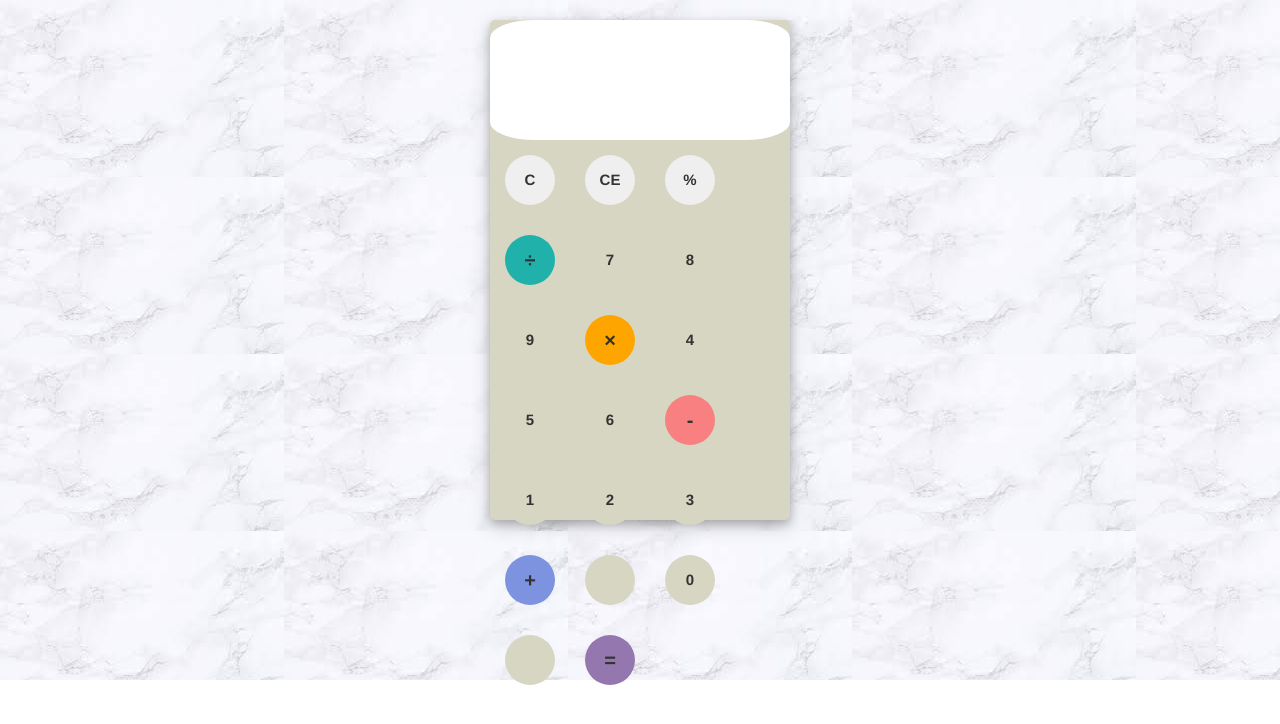
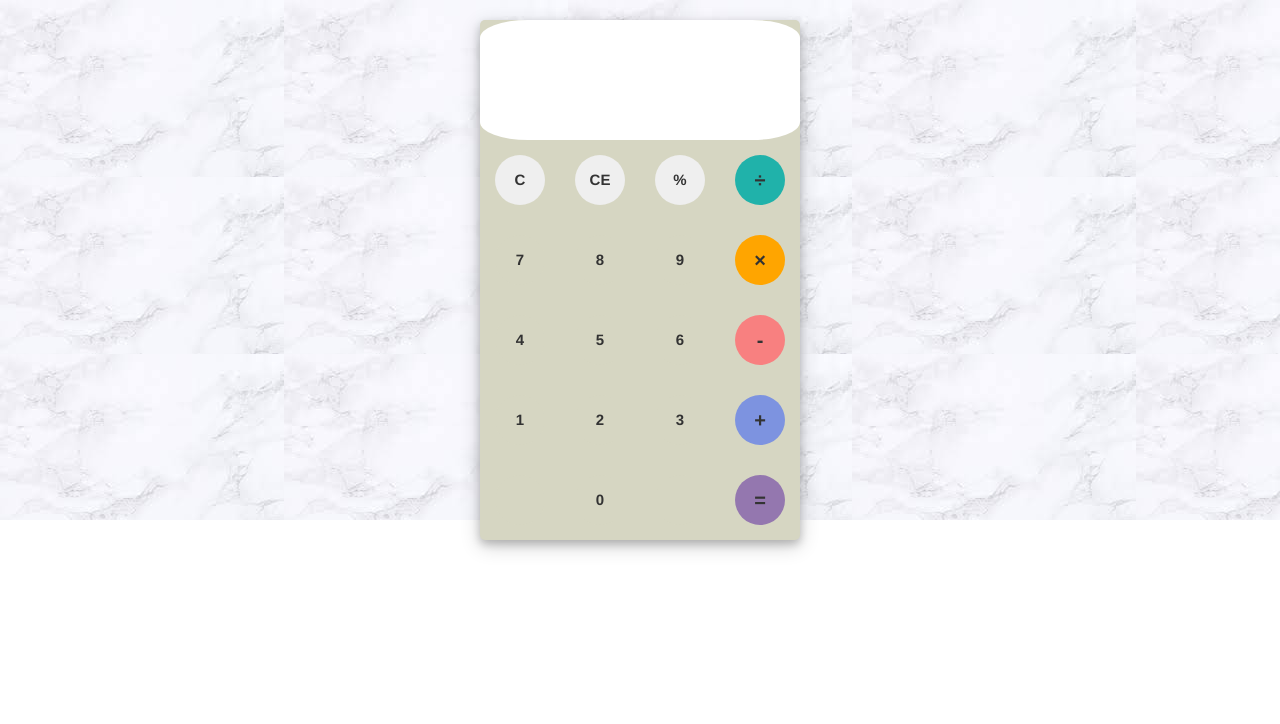
Before and after one commit to shreyaraj20/simpleCalculator, a plain HTML site: page index.html in a window 1280 px wide. Drawn offline with nearby package versions, Linux system fonts and the light colour scheme.

Commit message:
some value changed

```diff
--- a/index.css
+++ b/index.css
@@ -10,8 +10,8 @@ body{
 }
 
 #calculator{
-    width:300px;
-    height:500px;
+    width:320px;
+    height:520px;
     background-color:#d6d6c2;
     margin: 0 auto;
     top:20px;
```
